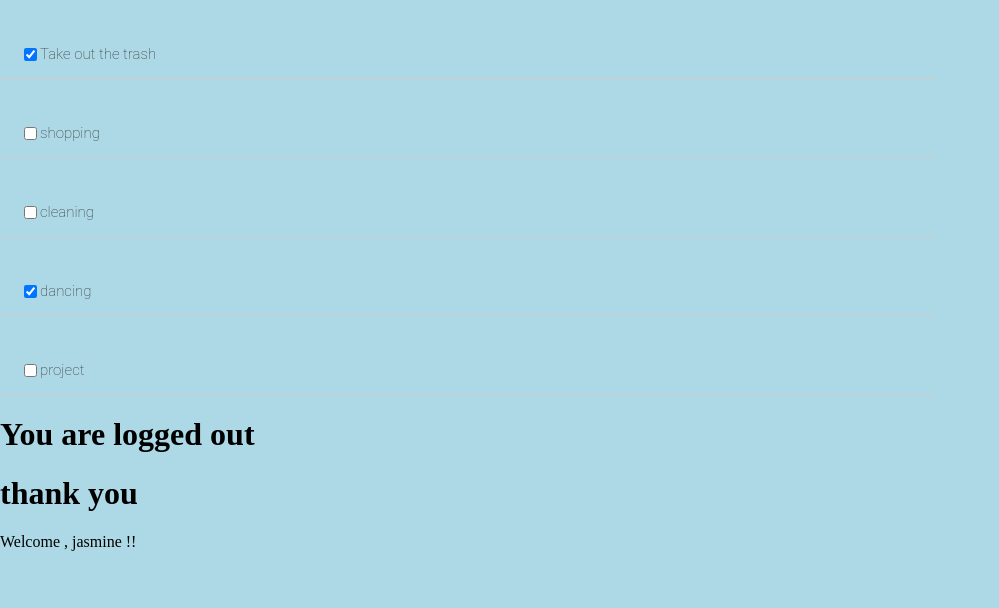
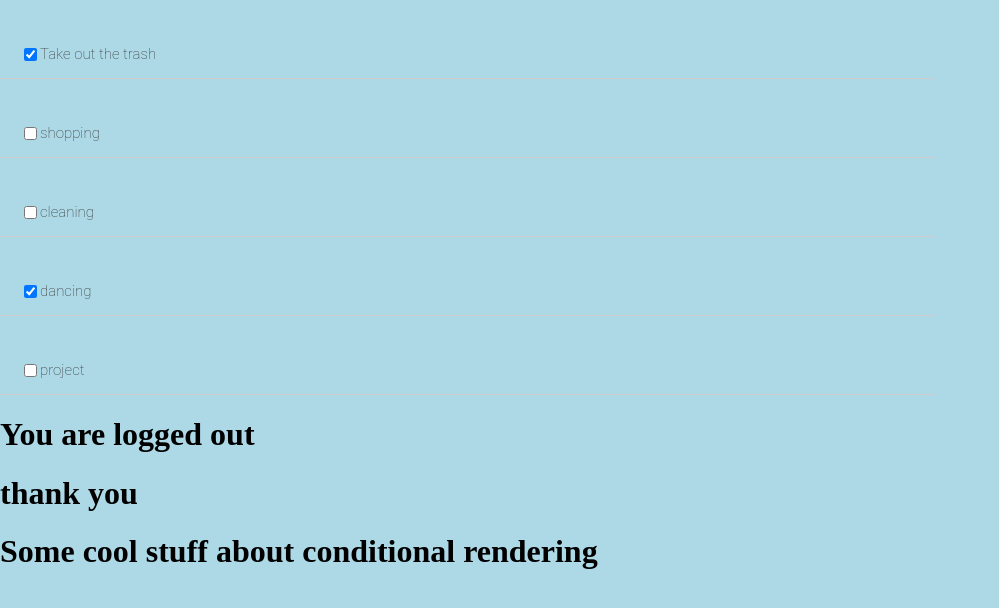
Before and after one commit to jasmine071998/React-project, a React (Create React App) app in the folder reactjs/: page / in a window 1280 px wide. Shown: the top 608 px of the page, without its empty margins (0-999 px from the left). Built offline with nearby package versions, Linux system fonts and the light colour scheme.

Commit message:
Conditional component added

```diff
--- a/reactjs/src/App.js
+++ b/reactjs/src/App.js
@@ -6,6 +6,7 @@ import ReactDOM from "react-dom"
 import Footer from "./components/Footer"
 import Header from "./components/Header"
 import MainContent from "./components/MainContent"
+import Conditional from './components/Conditional';
 import TodoItem from "./TodoItem"
 import ContactCard from "./ContactCard"
 import Joke from "./Joke"
@@ -13,7 +14,6 @@ import jokesData from "./jokesData"
 import productData from "./productData"
 import Product from "./Product"
 import todosData from "./todosData"
-import Conditional from "./Conditional"
 import './style.css'
 
  /*
@@ -43,7 +43,8 @@ class App extends React.Component{
       isLoggedIn : false,
       todos : todosData,
       count :0,
-      dcount : 0
+      dcount : 0,
+      isLoading : true
 
     }
 
@@ -83,6 +84,15 @@ handleChange(id){
   }
   })
 }
+
+componentDidMount(){
+  setTimeout(() => {
+    this.setState({
+      isLoading : false
+    })
+  }, 1500)
+  }
+
   render(){
     const todoComp = this.state.todos.map(tdd => <TodoItem key = {tdd.id} todoarr = {tdd}
       handleChange={this.handleChange} />)
@@ -91,7 +101,9 @@ handleChange(id){
         {todoComp}
         <h1>You are logged {this.state.isLoggedIn ? "in" : "out"}</h1>
 <h1>thank you</h1>
-<Header username='jasmine'/>
+{this.state.isLoading ?
+<h1>Loading...</h1> : <Conditional/>
+}
               </div>
       )
   }
--- /dev/null
+++ b/reactjs/src/components/Conditional.js
@@ -0,0 +1,9 @@
+import React from "react";
+
+function Conditional(){
+    return(
+        <h1>Some cool stuff about conditional rendering</h1>
+    )
+}
+
+export default Conditional
```
